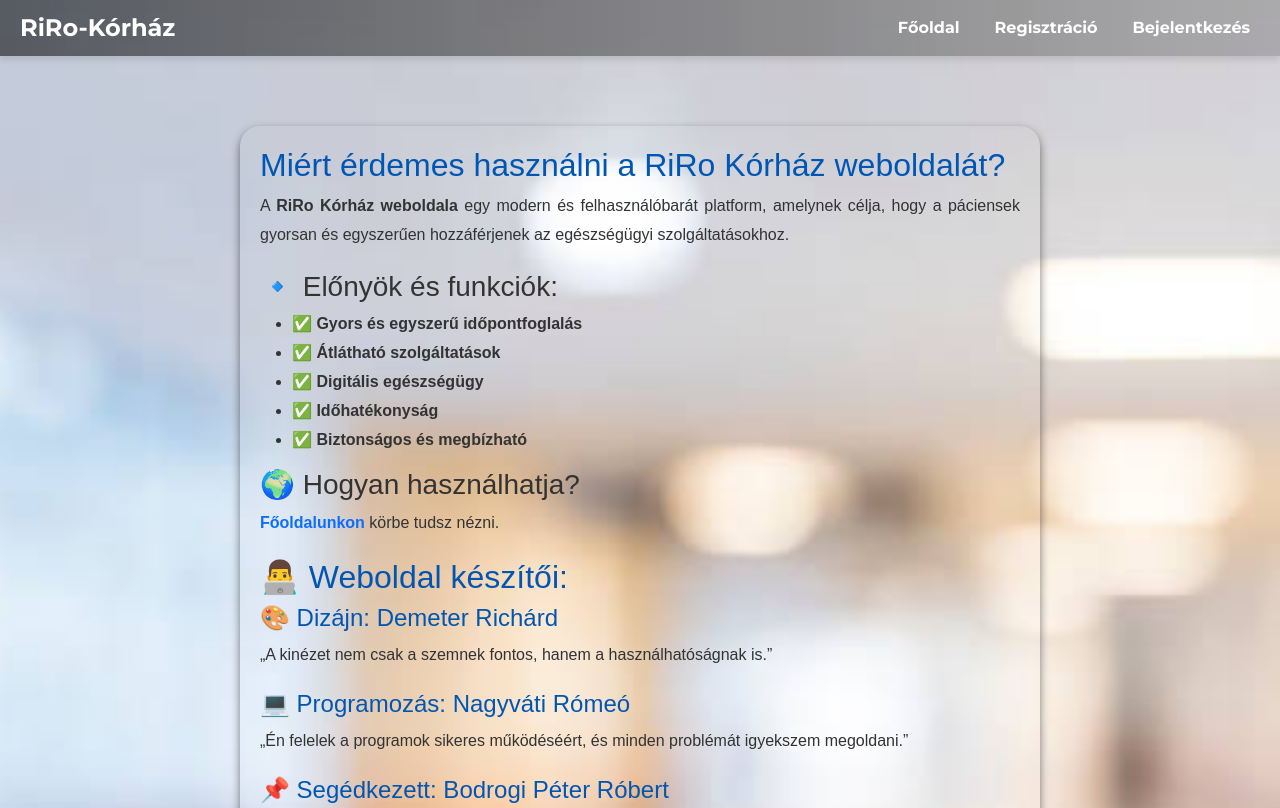
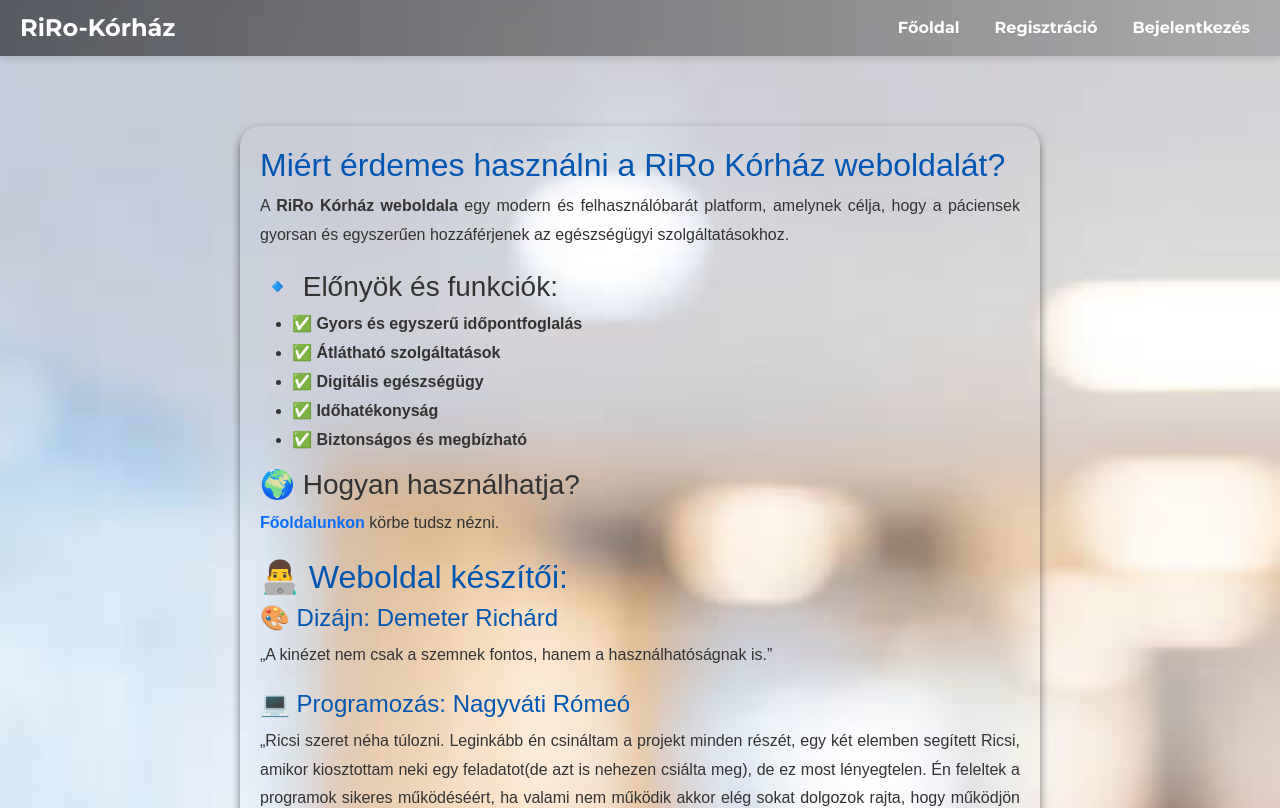
Before and after one commit to venti69/RiRo, a React (Vite) app in the folder client/: page /info in a window 1280 px wide. Shown: the top 808 px of the page. Built offline with nearby package versions, Linux system fonts and the light colour scheme.

Commit message:
nyasgemRicsi

```diff
--- a/client/src/pages/Info/Info.jsx
+++ b/client/src/pages/Info/Info.jsx
@@ -38,7 +38,7 @@ const Info = () => {
           </div>
           <div className="team-member">
             <h4>💻 Programozás: Nagyváti Rómeó</h4>
-            <p>„Én felelek a programok sikeres működéséért, és minden problémát igyekszem megoldani.”</p>
+            <p>„Ricsi szeret néha túlozni. Leginkább én csináltam a projekt minden részét, egy két elemben segített Ricsi, amikor kiosztottam neki egy feladatot(de azt is nehezen csiálta meg), de ez most lényegtelen. Én feleltek a programok sikeres működéséért, ha valami nem működik akkor elég sokat dolgozok rajta, hogy működjön és a további módosítások ne zavarjanak be. Adatbázisért is én vagyok a felelős, mível én tudom jól kezelni. Ricsi csak egy segédmunkás! 😆”</p>
           </div>
           <div className="team-member">
             <h4>📌 Segédkezett: Bodrogi Péter Róbert</h4>
```
